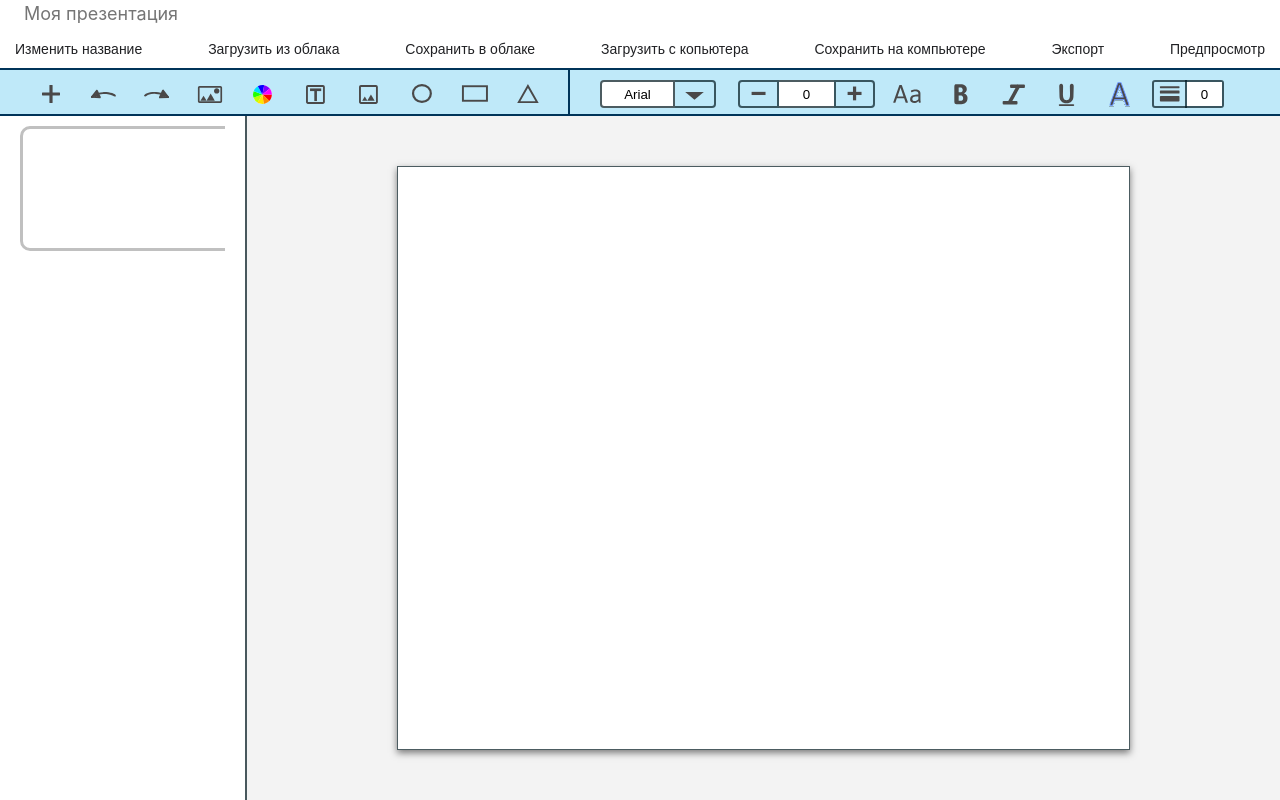
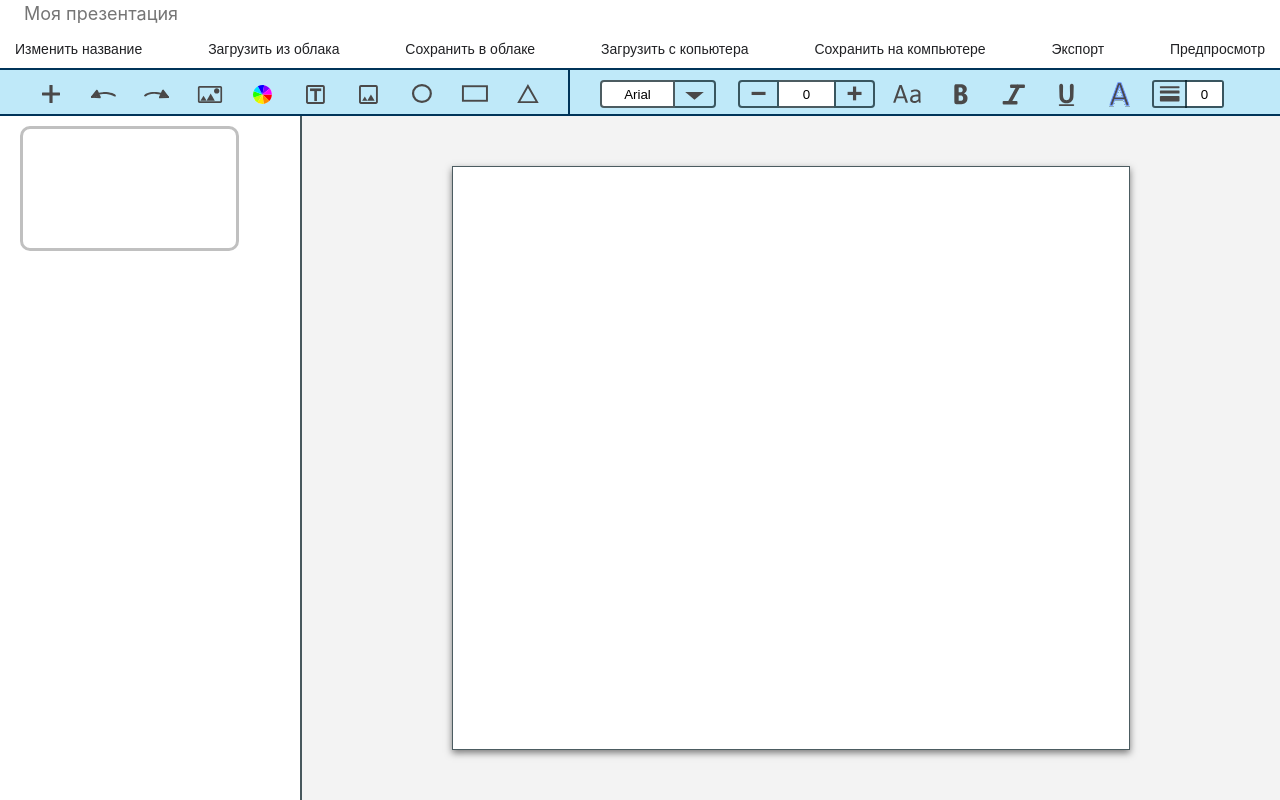
Before and after one commit to mrol1114/presentation-maker, a React (Create React App) app: page / in a window 1280 px wide. Both pictures are taken after a click on the button 50 px from the left and 94 px from the top of the page. Built offline with nearby package versions, Linux system fonts and the light colour scheme.

Commit message:
добавил реакцию на масштабирование для области

```diff
--- a/src/components/slide/components/Area.tsx
+++ b/src/components/slide/components/Area.tsx
@@ -14,9 +14,14 @@ function Area(prop: {areaElement: types.Area, isCurrentSlide: boolean}): JSX.Ele
         return(<></>);
     }
 
+    const workboardSlideElement = document.getElementById("workboard-slide");
+    const slideWrapperElement = document.getElementById("slide-wrapper");
+    const xDivider: number = workboardSlideElement && slideWrapperElement ? workboardSlideElement.offsetWidth / slideWrapperElement.offsetWidth + 0.3 : 9;
+    const yDivider: number = workboardSlideElement && slideWrapperElement ? workboardSlideElement.offsetHeight / slideWrapperElement.offsetHeight + 0.3 : 9;
+
     const style = {
-        marginLeft: prop.isCurrentSlide ? prop.areaElement.x : prop.areaElement.x / 9,
-        marginTop: prop.isCurrentSlide ? prop.areaElement.y : prop.areaElement.y / 9,
+        marginLeft: prop.isCurrentSlide ? prop.areaElement.x : prop.areaElement.x / xDivider,
+        marginTop: prop.isCurrentSlide ? prop.areaElement.y : prop.areaElement.y / yDivider,
         width: prop.areaElement.width + 10,
         height: prop.areaElement.height + 10,
     };
@@ -29,7 +34,6 @@ function Area(prop: {areaElement: types.Area, isCurrentSlide: boolean}): JSX.Ele
 
     let coordX: number;
     let coordY: number;
-
     const mousePositionHandler = e => {
         coordX = e.pageX - workboardPositionX;
         coordY = e.pageY - workboardPositionY;
--- a/src/components/slide/slide.module.css
+++ b/src/components/slide/slide.module.css
@@ -1,7 +1,5 @@
 .slide
 {
-    height: 100%;
-    width: 100%;
-    max-width: 1920px;
-    max-height: 1080px;
+    width: 1920px;
+    height: 1080px;
 }
--- a/src/components/slidesGroup/SlidesGroup.tsx
+++ b/src/components/slidesGroup/SlidesGroup.tsx
@@ -7,7 +7,7 @@ function SlidesGroup(props: {slideElements: types.Slide[]}): JSX.Element
 {
     const slideComponents = props.slideElements.map((slideElement: types.Slide) => {
         return (
-            <li key={slideElement.id} className={styles["slide-wrapper"]}>
+            <li id="slide-wrapper" key={slideElement.id} className={styles["slide-wrapper"]}>
                 <Slide slideElement={slideElement} isCurrent={false} />
             </li>
         );
--- a/src/components/slidesGroup/slidesGroup.module.css
+++ b/src/components/slidesGroup/slidesGroup.module.css
@@ -1,6 +1,6 @@
 .slides-group
 {
-    width: 280px;
+    min-width: 280px;
     padding: 10px 40px 0 20px;
     margin-right: 20px;
     overflow-y: auto;
--- a/src/components/workboard/Workboard.tsx
+++ b/src/components/workboard/Workboard.tsx
@@ -1,4 +1,4 @@
-import React from "react";
+import React, { useEffect, useRef } from "react";
 import * as types from "../../common/types";
 import Slide from "../slide/Slide";
 import styles from "./styles.module.css";
@@ -7,7 +7,7 @@ function Workboard(props: {slideElements: types.Slide[], currentSlideIndex: numb
 {
     return (
         <div className={styles["workboard"]}>
-            <div className={props.slideElements.length ? styles["workboard__slide"] : styles["workboard__without-slide"]}>
+            <div id="workboard-slide" className={props.slideElements.length ? styles["workboard__slide"] : styles["workboard__without-slide"]}>
                 { props.slideElements.length !== 0 &&
                     <Slide slideElement={props.slideElements[props.currentSlideIndex]} isCurrent={true} />
                 }
```
